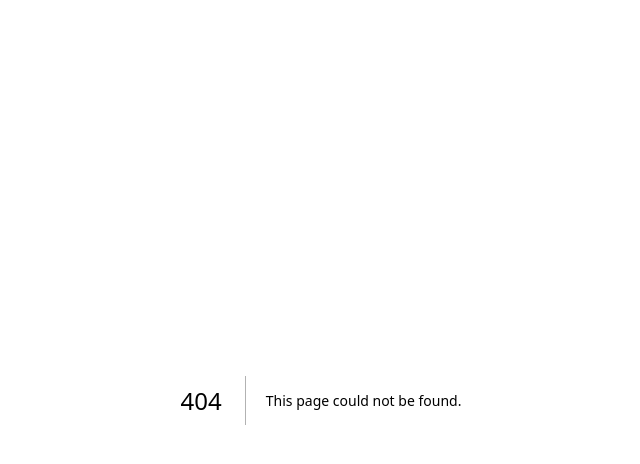
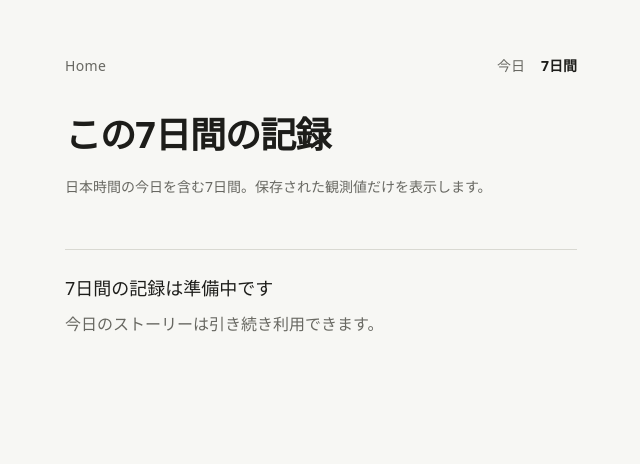
Before and after one commit to ShimaBell0619/switchbot-home-dashboard, a Next.js app: page /trends in a window 1280 px wide. Before the commit this address had no page. Shown: the top 464 px of the page, without its empty margins (319-959 px from the left). Built offline with nearby package versions, Linux system fonts and the light colour scheme.

Commit message:
feat: add restrained seven-day Home Story trends view

```diff
--- a/app/page.tsx
+++ b/app/page.tsx
@@ -1,3 +1,4 @@
+import Link from "next/link";
 import { getDashboardState, type StoryMetricRange } from "@/lib/backend";
 
 export const dynamic = "force-dynamic";
@@ -57,8 +58,14 @@ export default async function Home() {
 
   return (
     <main className="mx-auto min-h-screen w-full max-w-xl px-5 py-10 sm:px-8 sm:py-14">
-      <header>
+      <header className="flex items-center justify-between gap-5">
         <p className="text-sm font-medium tracking-wide text-muted">Home</p>
+        <nav aria-label="表示期間" className="flex items-center gap-4 text-sm">
+          <span aria-current="page" className="font-semibold">今日</span>
+          <Link href="/trends" className="text-muted underline-offset-4 hover:underline focus-visible:underline">
+            7日間
+          </Link>
+        </nav>
       </header>
 
       {state.kind === "web_not_configured" ? (
--- /dev/null
+++ b/app/trends/page.tsx
@@ -0,0 +1,106 @@
+import Link from "next/link";
+import { getTrendState, type TrendRange } from "@/lib/trends";
+
+export const dynamic = "force-dynamic";
+
+function formatDay(date: string) {
+  const [, month, day] = date.split("-");
+  return `${Number(month)}月${Number(day)}日`;
+}
+
+function formatRange(range: TrendRange, unit: string, digits = 0) {
+  if (!range) return "記録なし";
+  return `${range.min.toFixed(digits)}–${range.max.toFixed(digits)} ${unit}`;
+}
+
+export default async function TrendsPage() {
+  const state = await getTrendState();
+  return (
+    <main className="mx-auto min-h-screen w-full max-w-xl px-5 py-10 sm:px-8 sm:py-14">
+      <header className="flex items-center justify-between gap-5">
+        <p className="text-sm font-medium tracking-wide text-muted">Home</p>
+        <nav aria-label="表示期間" className="flex items-center gap-4 text-sm">
+          <Link href="/" className="text-muted underline-offset-4 hover:underline focus-visible:underline">
+            今日
+          </Link>
+          <span aria-current="page" className="font-semibold">7日間</span>
+        </nav>
+      </header>
+
+      <section className="mt-9" aria-labelledby="trends-heading">
+        <h1 id="trends-heading" className="text-[2rem] font-semibold leading-tight tracking-tight sm:text-4xl">
+          この7日間の記録
+        </h1>
+        <p className="mt-4 text-sm leading-7 text-muted">
+          日本時間の今日を含む7日間。保存された観測値だけを表示します。
+        </p>
+      </section>
+
+      {state.kind === "unavailable" ? (
+        <section className="mt-12 border-t border-border pt-6" role="status">
+          <h2 className="text-lg font-medium">7日間の記録は準備中です</h2>
+          <p className="mt-2 leading-7 text-muted">
+            今日のストーリーは引き続き利用できます。
+          </p>
+        </section>
+      ) : null}
+
+      {state.kind === "error" ? (
+        <section className="mt-12 border-t border-border pt-6" role="alert">
+          <h2 className="text-lg font-medium">記録を読み取れませんでした</h2>
+          <p className="mt-2 leading-7 text-muted">
+            保存済みデータの取得に失敗しました。しばらくしてから再度ご確認ください。
+          </p>
+        </section>
+      ) : null}
+
+      {state.kind === "ready" ? (
+        <>
+          <p className="mt-7 text-sm text-muted" role="status">
+            7日間のうち${state.data.observedDays}日で観測 · 計${state.data.totalObservations}件
+          </p>
+          <ol className="mt-9 divide-y divide-border border-t border-b border-border">
+            {[...state.data.days].reverse().map((day) => (
+              <li key={day.date} className="py-6">
+                <div className="flex items-baseline justify-between gap-4">
+                  <h2 className="text-lg font-semibold tracking-tight">
+                    {day.isToday ? "今日" : formatDay(day.date)}
+                  </h2>
+                  <span className="text-xs tabular-nums text-muted">
+                    {day.observations > 0 ? `${day.observations}件の観測` : "データなし"}
+                  </span>
+                </div>
+                {day.observations > 0 ? (
+                  <dl className="mt-4 grid gap-2 text-sm">
+                    <div className="flex justify-between gap-4">
+                      <dt className="text-muted">最高CO₂</dt>
+                      <dd className="font-medium tabular-nums">
+                        {day.stats.co2 ? `${day.stats.co2.max.toFixed(0)} ppm` : "記録なし"}
+                      </dd>
+                    </div>
+                    <div className="flex justify-between gap-4">
+                      <dt className="text-muted">温度</dt>
+                      <dd className="font-medium tabular-nums">{formatRange(day.stats.temperature, "℃", 1)}</dd>
+                    </div>
+                    <div className="flex justify-between gap-4">
+                      <dt className="text-muted">湿度</dt>
+                      <dd className="font-medium tabular-nums">{formatRange(day.stats.humidity, "%")}</dd>
+                    </div>
+                  </dl>
+                ) : (
+                  <p className="mt-3 text-sm leading-7 text-muted">
+                    この日の観測は保存されていません。
+                  </p>
+                )}
+              </li>
+            ))}
+          </ol>
+          <p className="mt-5 text-xs leading-6 text-muted">
+            今日の値は途中経過です。観測のない時間帯は集計に含みません。
+            数値は保存された観測の範囲であり、連続的な測定結果ではありません。
+          </p>
+        </>
+      ) : null}
+    </main>
+  );
+}
--- /dev/null
+++ b/lib/trends.ts
@@ -0,0 +1,118 @@
+export type TrendRange = { min: number; max: number } | null;
+
+export type TrendDay = {
+  date: string;
+  isToday: boolean;
+  observations: number;
+  stats: {
+    co2: TrendRange;
+    temperature: TrendRange;
+    humidity: TrendRange;
+  };
+};
+
+export type TrendData = {
+  timezone: "Asia/Tokyo";
+  observedDays: number;
+  totalObservations: number;
+  days: TrendDay[];
+};
+
+export type TrendState =
+  | { kind: "ready"; data: TrendData }
+  | { kind: "unavailable" }
+  | { kind: "error" };
+
+function isRange(value: unknown): value is TrendRange {
+  if (value === null) return true;
+  if (!value || typeof value !== "object" || Array.isArray(value)) return false;
+  const item = value as Record<string, unknown>;
+  return (
+    typeof item.min === "number" &&
+    typeof item.max === "number" &&
+    Number.isFinite(item.min) &&
+    Number.isFinite(item.max) &&
+    item.min <= item.max
+  );
+}
+
+export function parseTrendData(value: unknown): TrendData {
+  if (!value || typeof value !== "object" || Array.isArray(value)) {
+    throw new Error("Invalid trend data");
+  }
+  const input = value as Record<string, unknown>;
+  if (
+    input.timezone !== "Asia/Tokyo" ||
+    !Array.isArray(input.days) ||
+    input.days.length !== 7 ||
+    typeof input.observedDays !== "number" ||
+    typeof input.totalObservations !== "number" ||
+    !Number.isInteger(input.observedDays) ||
+    !Number.isInteger(input.totalObservations) ||
+    input.observedDays < 0 ||
+    input.observedDays > 7 ||
+    input.totalObservations < 0
+  ) {
+    throw new Error("Invalid trend summary");
+  }
+  const days = input.days.map((entry: unknown): TrendDay => {
+    if (!entry || typeof entry !== "object" || Array.isArray(entry)) {
+      throw new Error("Invalid trend day");
+    }
+    const day = entry as Record<string, unknown>;
+    const stats = day.stats;
+    if (
+      typeof day.date !== "string" ||
+      !/^\d{4}-\d{2}-\d{2}$/.test(day.date) ||
+      typeof day.isToday !== "boolean" ||
+      typeof day.observations !== "number" ||
+      !Number.isInteger(day.observations) ||
+      day.observations < 0 ||
+      !stats ||
+      typeof stats !== "object" ||
+      Array.isArray(stats)
+    ) {
+      throw new Error("Invalid trend day");
+    }
+    const metrics = stats as Record<string, unknown>;
+    if (!isRange(metrics.co2) || !isRange(metrics.temperature) || !isRange(metrics.humidity)) {
+      throw new Error("Invalid trend metric");
+    }
+    return {
+      date: day.date,
+      isToday: day.isToday,
+      observations: day.observations,
+      stats: {
+        co2: metrics.co2,
+        temperature: metrics.temperature,
+        humidity: metrics.humidity,
+      },
+    };
+  });
+  return {
+    timezone: "Asia/Tokyo",
+    days,
+    observedDays: input.observedDays,
+    totalObservations: input.totalObservations,
+  };
+}
+
+export async function getTrendState(
+  env: NodeJS.ProcessEnv = process.env,
+  fetchImpl: typeof fetch = fetch,
+): Promise<TrendState> {
+  const base = String(env.AZURE_BACKEND_BASE_URL ?? "").trim().replace(/\/+$/, "");
+  if (!base) return { kind: "unavailable" };
+  try {
+    const response = await fetchImpl(`${base}/api/trends`, { cache: "no-store" });
+    if (response.status === 404 || response.status === 503) return { kind: "unavailable" };
+    if (!response.ok) return { kind: "error" };
+    const body: unknown = await response.json();
+    if (!body || typeof body !== "object" || Array.isArray(body)) throw new Error("Invalid response");
+    const payload = body as Record<string, unknown>;
+    if (payload.status !== "ok") throw new Error("Invalid status");
+    return { kind: "ready", data: parseTrendData(payload.data) };
+  } catch {
+    return { kind: "error" };
+  }
+}
```
